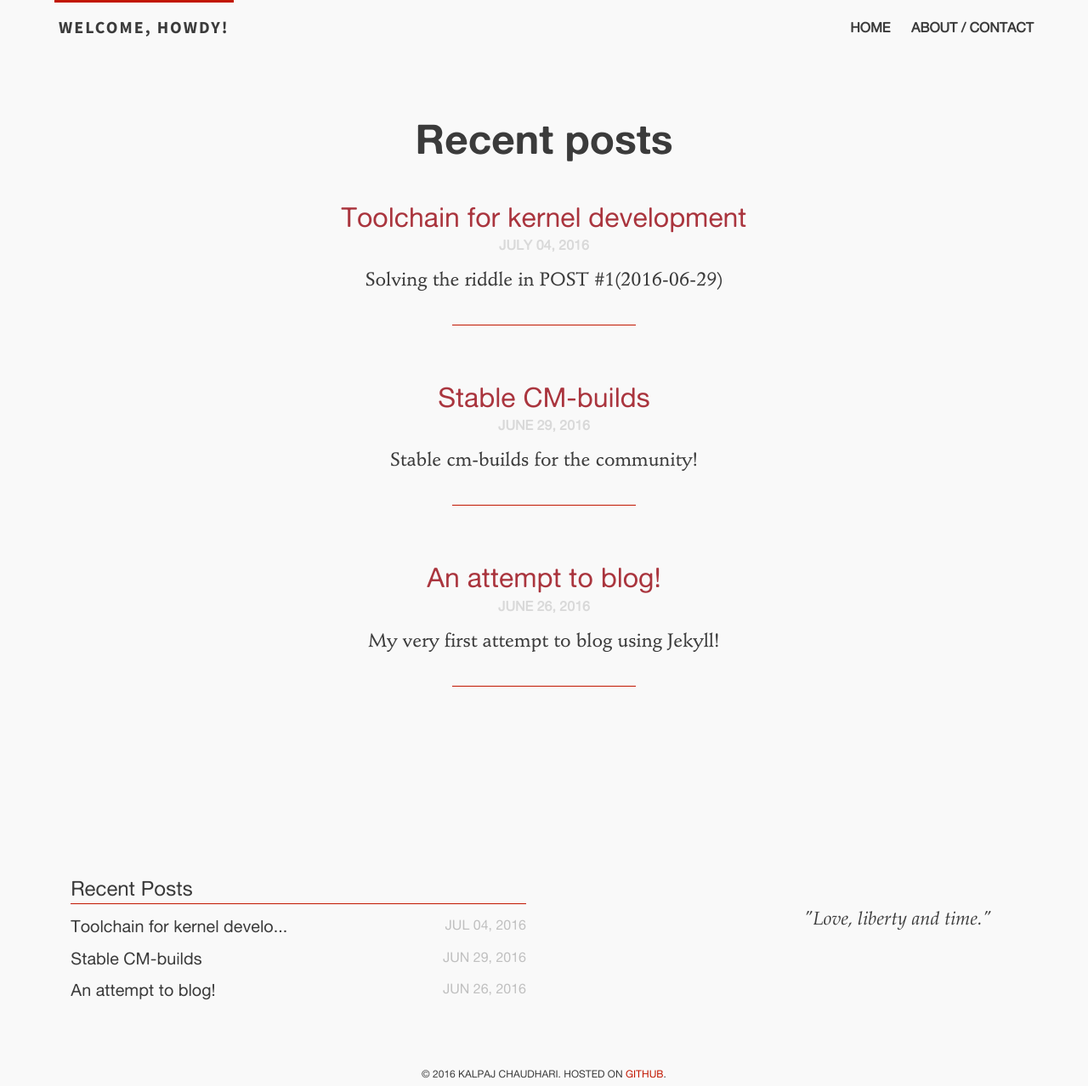
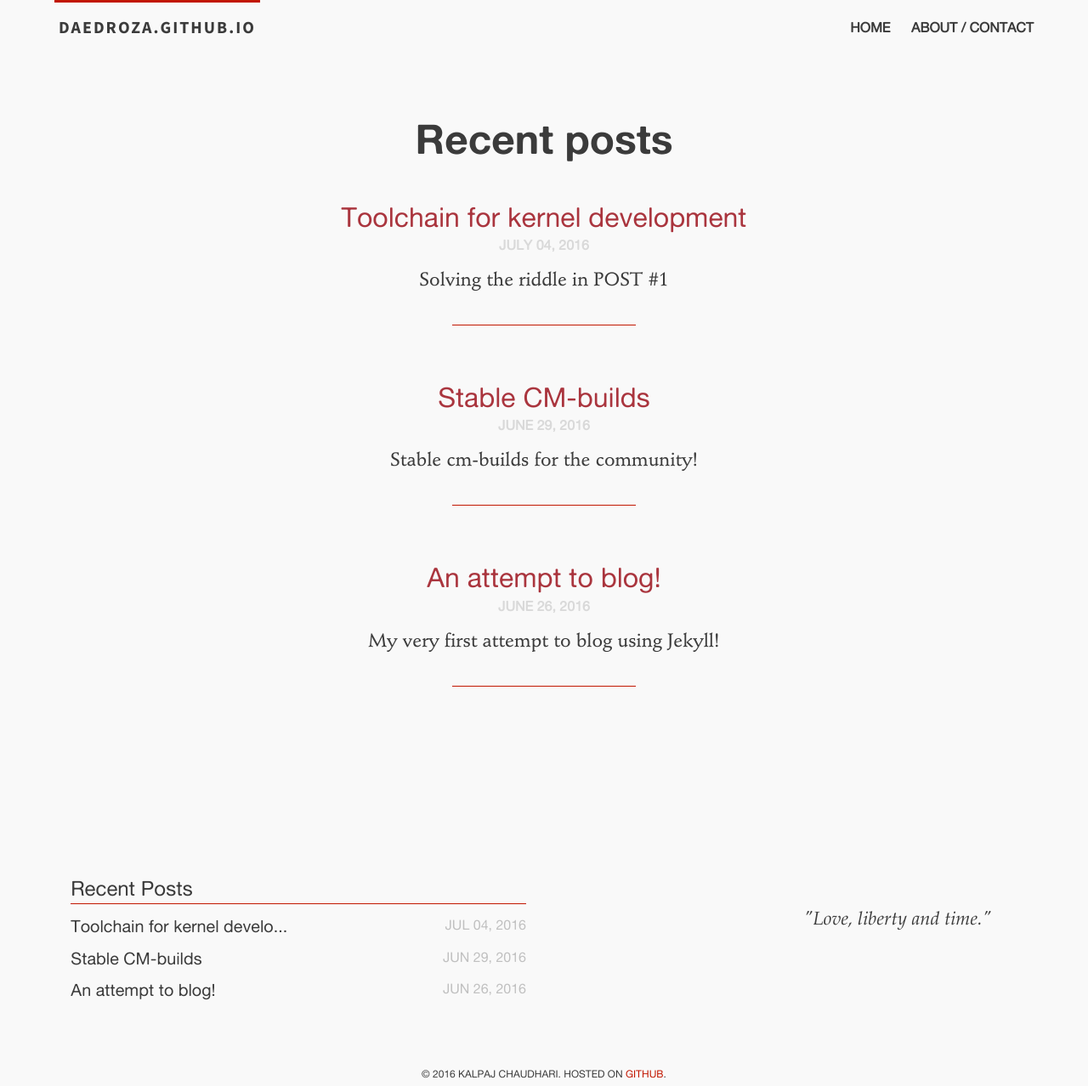
Before and after one commit to daedroza/daedroza.github.io, a Jekyll site: the page built from index.md, in a window 1280 px wide. Shown: the whole page at 85% size. Built offline with Jekyll 4.4.1, drawn with Linux system fonts in a browser that asks for light colours.

Commit message:
update: _config and 2016-07-04 rectify mistake(s) in 2016-07-04
Signed-off-by: Kalpaj Chaudhari <Daedroza@gmail.com>

```diff
--- a/_config.yml
+++ b/_config.yml
@@ -1,6 +1,6 @@
-title:            Welcome, HOWDY!
+title:            daedroza.github.io
 tagline:
-description: An blogging site for Daedroza!
+description: blogsite?
 # An awesome quote for your website
 quote:  "Love, liberty and time."
 canonical: daedroza.github.io
--- a/_posts/2016-07-04-setting-kernel-toolchains.markdown
+++ b/_posts/2016-07-04-setting-kernel-toolchains.markdown
@@ -1,7 +1,7 @@
 ---
 layout: post
 title: Toolchain for kernel development
-description: "Solving the riddle in POST #1(2016-06-29)"
+description: "Solving the riddle in POST #1"
 mathjax: true
 date:   2016-07-04 15:30:28 +0530
 typefix:
```
Also changed, not shown: other parts of _posts/2016-07-04-setting-kernel-toolchains.markdown (+1 -1 lines).
